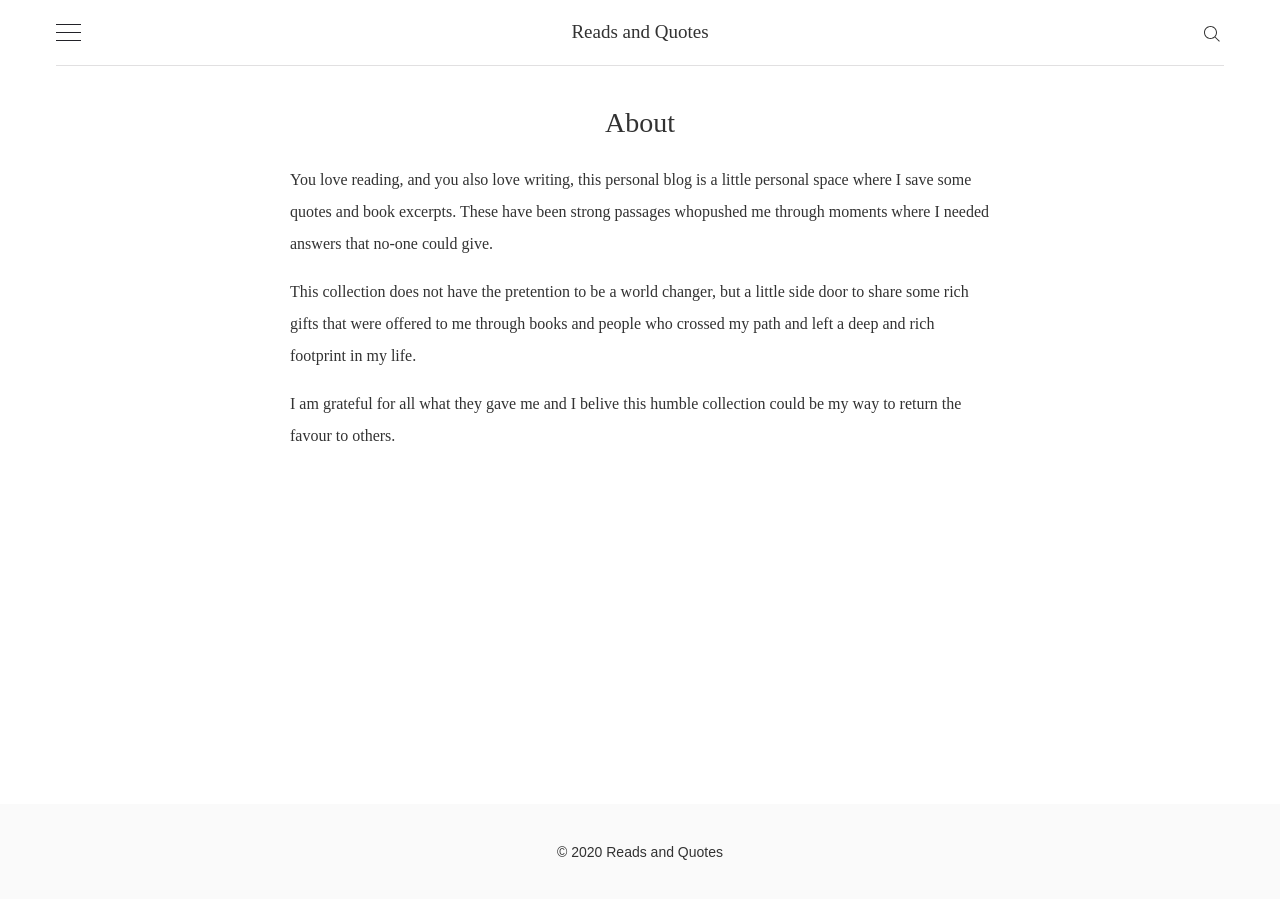
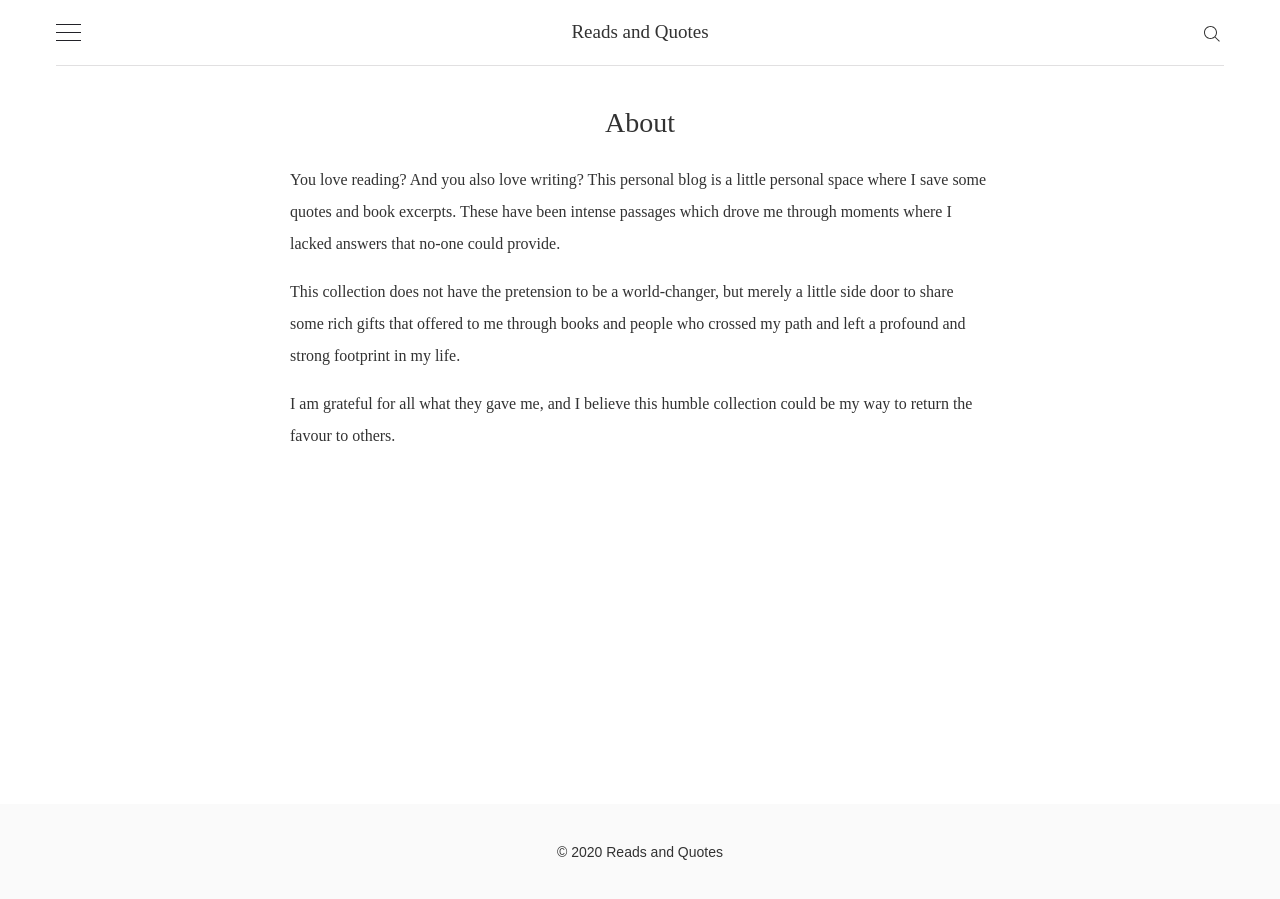
Before and after one commit to Readers-Blog/readsandquotes, a Jekyll site: the page built from _pages/about.md, in a window 1280 px wide. Built offline with Jekyll 4.4.1, drawn with Linux system fonts in a browser that asks for light colours; some web fonts are replaced.

Commit message:
Update about.md

```diff
--- a/_pages/about.md
+++ b/_pages/about.md
@@ -3,8 +3,9 @@ layout: page
 title: About
 ---
 
-You love reading, and you also love writing, this personal blog is a little personal space where I save some quotes and book excerpts. These have been strong passages whopushed me through moments where I needed answers that no-one could give.
+You love reading? And you also love writing?
+This personal blog is a little personal space where I save some quotes and book excerpts. These have been intense passages which drove me through moments where I lacked answers that no-one could provide.
 
-This collection does not have the pretention to be a world changer, but a little side door to share some rich gifts that were offered to me through books and people who crossed my path and left a deep and rich footprint in my life.
+This collection does not have the pretension to be a world-changer, but merely a little side door to share some rich gifts that offered to me through books and people who crossed my path and left a profound and strong footprint in my life.
 
-I am grateful for all what they gave me and I belive this humble collection could be my way to return the favour to others.
+I am grateful for all what they gave me, and I believe this humble collection could be my way to return the favour to others.
```
